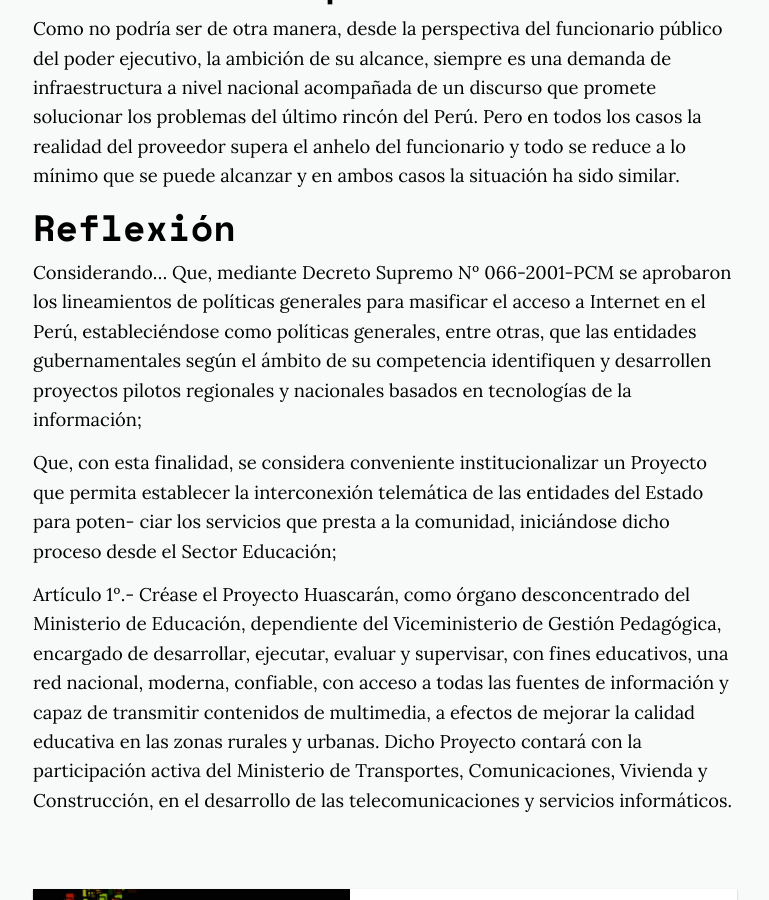
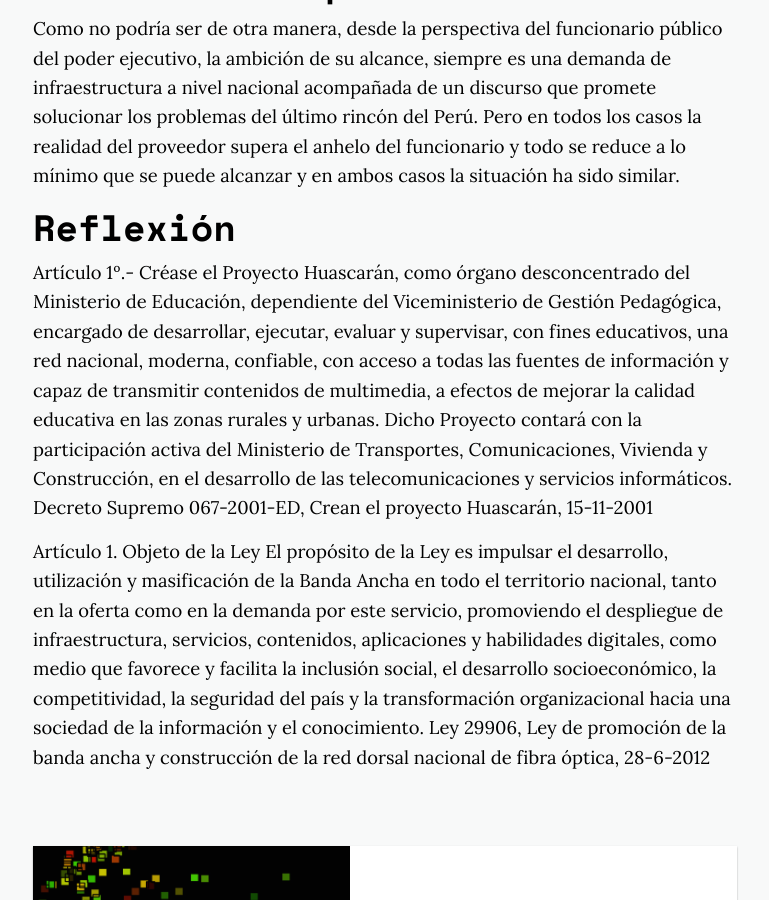
Before and after one commit to manuelvarzen/Vigia, a Jekyll site: the page built from _posts/2019-06-13-La-Red-Dorsal-del-Plan-Huascaran.md, in a window 1280 px wide and 900 px high, scrolled down 3931 px. Shown: the whole window, without its empty margins (255-1024 px from the left). Built offline with Jekyll 4.4.1, drawn with Linux system fonts in a browser that asks for light colours; nearby versions of some CDN libraries.

Commit message:
Update 2019-06-13-La-Red-Dorsal-del-Plan-Huascaran.md

```diff
--- a/_posts/2019-06-13-La-Red-Dorsal-del-Plan-Huascaran.md
+++ b/_posts/2019-06-13-La-Red-Dorsal-del-Plan-Huascaran.md
@@ -47,31 +47,9 @@ Como no podría ser de otra manera, desde la perspectiva del funcionario públic
 
 ## Reflexión
 
+Artículo 1º.- Créase el Proyecto Huascarán, como órgano desconcentrado del Ministerio de Educación, dependiente del Viceministerio de Gestión Pedagógica, encargado de desarrollar, ejecutar, evaluar y supervisar, con fines educativos, una red nacional, moderna, confiable, con acceso a todas las fuentes de información y capaz de transmitir contenidos de multimedia, a efectos de mejorar la calidad educativa en las zonas rurales y urbanas. Dicho Proyecto contará con la participación activa del Ministerio de Transportes, Comunicaciones, Vivienda y Construcción, en el desarrollo de las telecomunicaciones y servicios informáticos. Decreto Supremo 067-2001-ED, Crean el proyecto Huascarán, 15-11-2001
 
-
-
-
-
-
-
-
-
-
-
-
-
-
-
-
-
-
-
-
-
-Considerando...
-Que, mediante Decreto Supremo Nº 066-2001-PCM se aprobaron los lineamientos de políticas generales para masificar el acceso a Internet en el Perú, estableciéndose como políticas generales, entre otras, que las entidades gubernamentales según el ámbito de su competencia identifiquen y desarrollen proyectos pilotos regionales y nacionales basados en tecnologías de la información;
-
-Que, con esta finalidad, se considera conveniente institucionalizar un Proyecto que permita establecer la interconexión telemática de las entidades del Estado para poten- ciar los servicios que presta a la comunidad, iniciándose dicho proceso desde el Sector Educación;
-
-
-Artículo 1º.- Créase el Proyecto Huascarán, como órgano desconcentrado del Ministerio de Educación, dependiente del Viceministerio de Gestión Pedagógica, encargado de desarrollar, ejecutar, evaluar y supervisar, con fines educativos, una red nacional, moderna, confiable, con acceso a todas las fuentes de información y capaz de transmitir contenidos de multimedia, a efectos de mejorar la calidad educativa en las zonas rurales y urbanas. Dicho Proyecto contará con la participación activa del Ministerio de Transportes, Comunicaciones, Vivienda y Construcción, en el desarrollo de las telecomunicaciones y servicios informáticos.
+Artículo 1. Objeto de la Ley
+El propósito de la Ley es impulsar el desarrollo, utilización y masificación de la Banda Ancha en todo el territorio nacional, tanto en la oferta como en la demanda por este servicio, promoviendo el despliegue de infraestructura, servicios, contenidos, aplicaciones y habilidades digitales, como medio que favorece y facilita la inclusión social, el desarrollo socioeconómico, la
+competitividad, la seguridad del país y la transformación organizacional hacia una sociedad de la información y el
+conocimiento. Ley 29906, Ley de promoción de la banda ancha y construcción de la red dorsal nacional de fibra óptica, 28-6-2012
```
